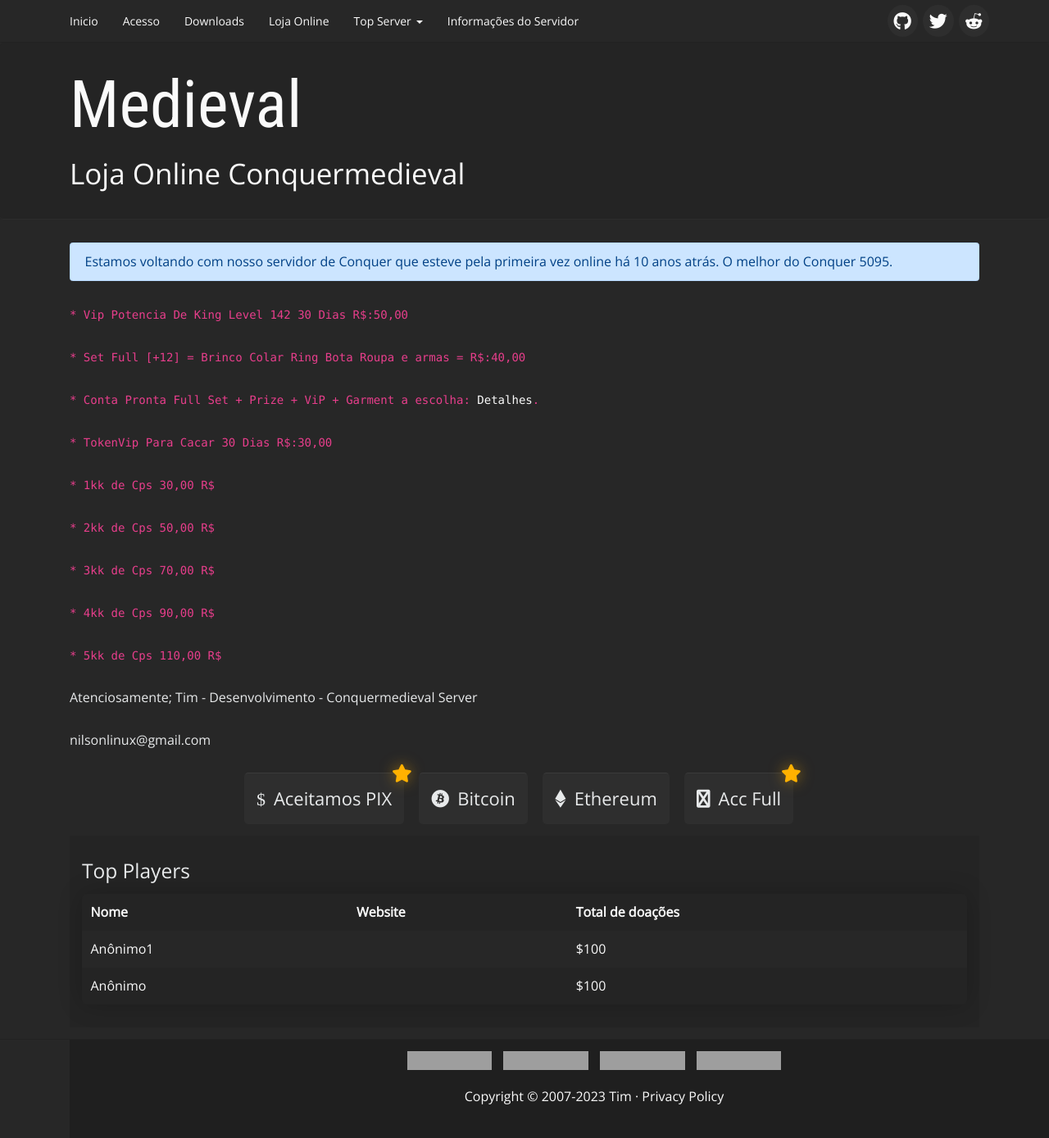
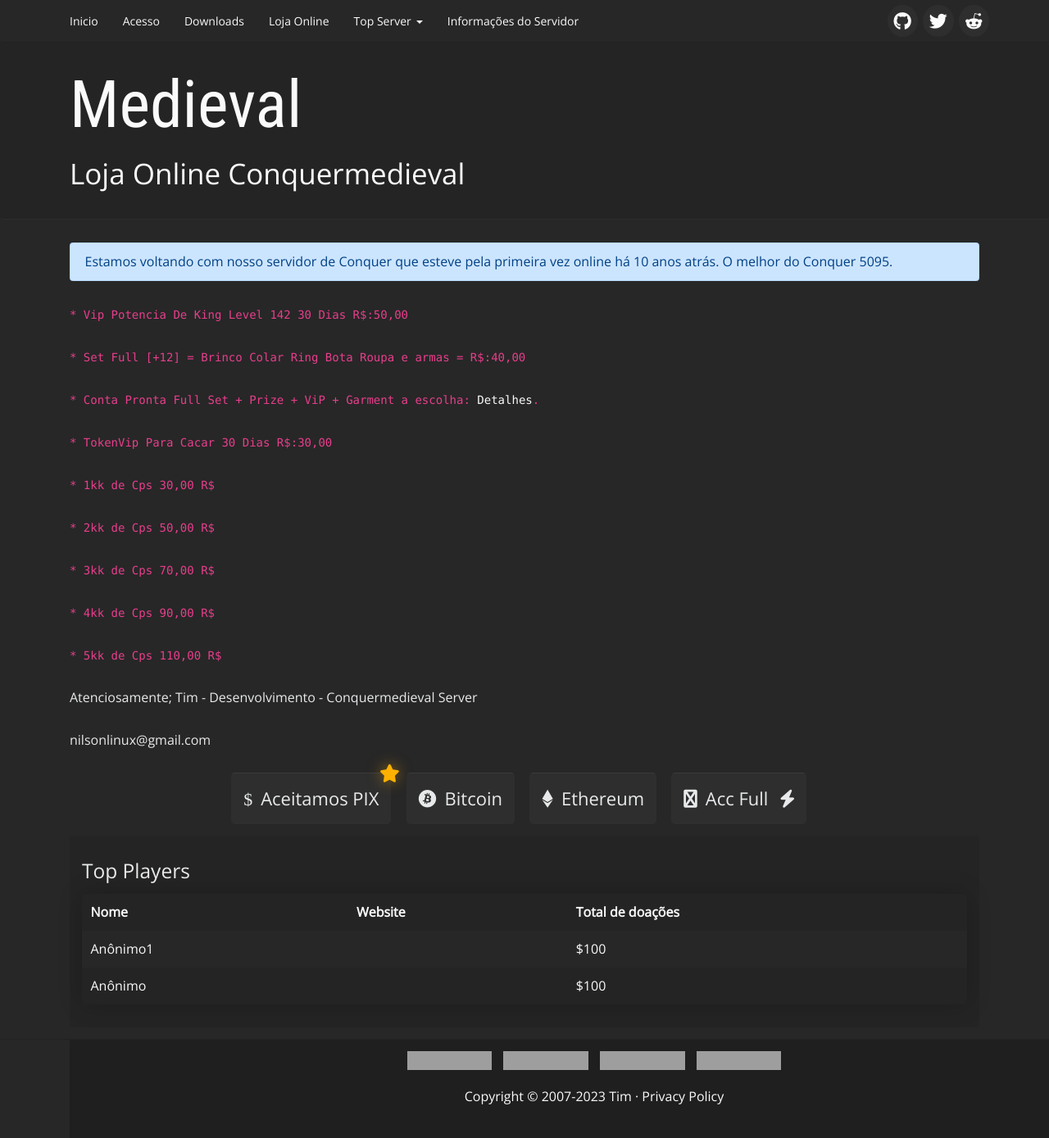
Before and after one commit to conquermedieval/conquermedieval.github.io, a Jekyll site: the page built from loja_online.html, in a window 1280 px wide. Shown: the whole page at 82% size. Built offline with Jekyll 4.4.1, drawn with Linux system fonts in a browser that asks for light colours; grey boxes are pictures that could not be loaded.

Commit message:
Update loja_online.html

```diff
--- a/loja_online.html
+++ b/loja_online.html
@@ -32,7 +32,7 @@
                 <i class="fa-brands fa-ethereum"></i>Ethereum
             </a>
             <a class="btn" role="button" href="#" data-toggle="modal" data-target="#accfull-modal">
-                <i class="fa-brands fa-bolt"></i>Acc Full<i class="fa-solid fa-star"></i>
+                <i class="fa-brands fa-bolt"></i>Acc Full<i class="fa-solid fa-bolt"></i>
             </a>
         </div>
 
```
